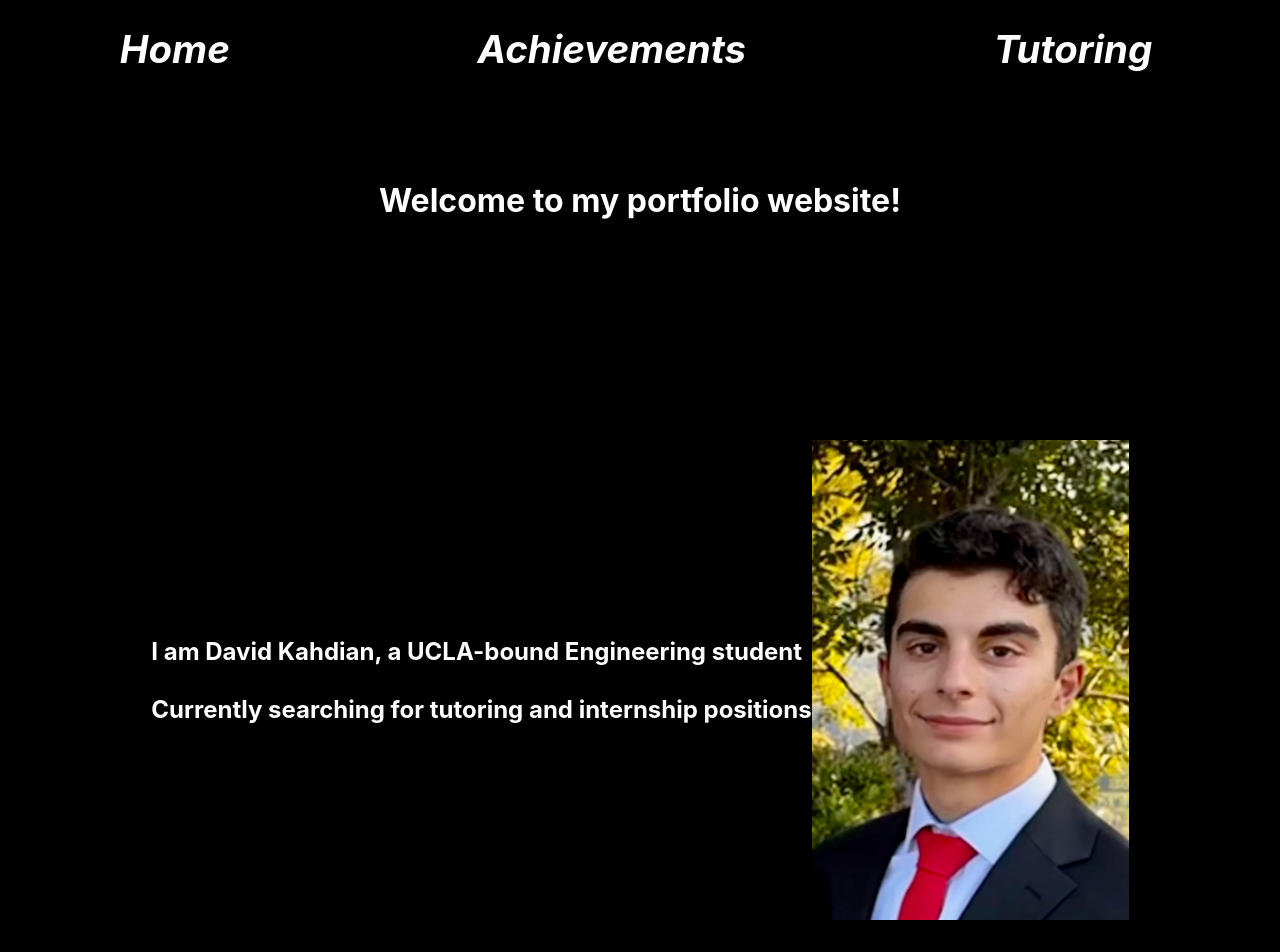
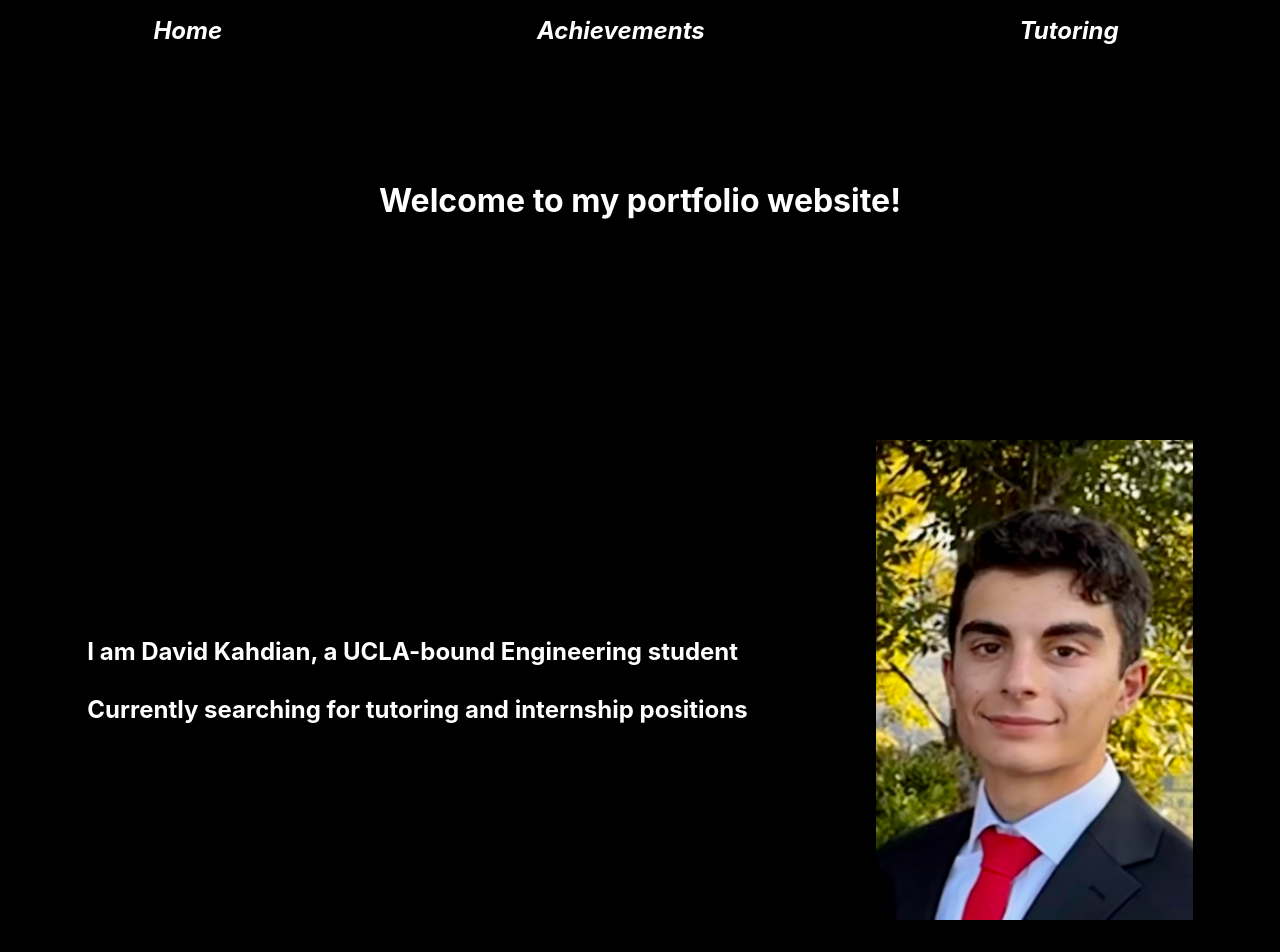
Before and after one commit to DaKahd/portfolio, a React (Create React App) app: page / in a window 1280 px wide. Shown: the top 952 px of the page. Built offline with nearby package versions, Linux system fonts and the light colour scheme.

Commit message:
Minor fixes

```diff
--- a/src/Home.js
+++ b/src/Home.js
@@ -209,8 +209,8 @@ function Home() {
             }/>
             <Section id="profile" delay={600} content={
                 <div className="side-by-side">
-                    <h2 className = "intro">I am David Kahdian, a UCLA-bound Engineering student<br/><br/>Currently searching for tutoring and internship positions</h2>
-                    <img style={{height: '60vh', width:'auto'}} src={profile} alt="me"/>
+                    <h2 className = "intro" class="left">I am David Kahdian, a UCLA-bound Engineering student<br/><br/>Currently searching for tutoring and internship positions</h2>
+                    <img style={{height: '60vh', width:'auto'}} class="right" src={profile} alt="me"/>
                 </div>
             }/>
             <Section id="schools" delay={200} content={<Schools/>}/>
--- a/src/Navigation.css
+++ b/src/Navigation.css
@@ -20,7 +20,7 @@
 }
 
 .navbar h1 {
-    font-size: 3vw; /* Decrease font size for headings */
+    font-size: x-large; /* Decrease font size for headings */
 }
 .navbar {
     flex-direction: row;
--- a/src/Tutoring.js
+++ b/src/Tutoring.js
@@ -34,8 +34,8 @@ export function Contact(){
     return (
     <div className="text">
         <h1>Contact</h1>
-        <p>I offer one free one-hour session per student. Contact me for pricing and availability.</p>
-        <iframe src="https://docs.google.com/forms/d/e/1FAIpQLSdkHsOVpSFanBj0lIFl7oWr-PRqLapgobrETbX_vWpAJwMgwQ/viewform?embedded=true" width="640" height="1433" frameborder="0" marginheight="0" marginwidth="0">Loading…</iframe>
+        <p>I offer one free one-hour session per student. Contact me for pricing and availability.</p><br/><br/>
+        <iframe src="https://docs.google.com/forms/d/e/1FAIpQLSdkHsOVpSFanBj0lIFl7oWr-PRqLapgobrETbX_vWpAJwMgwQ/viewform?embedded=true" width="600" height="1433" frameborder="0" marginheight="0" marginwidth="0">Loading…</iframe>
         </div>
     )
 }
```
